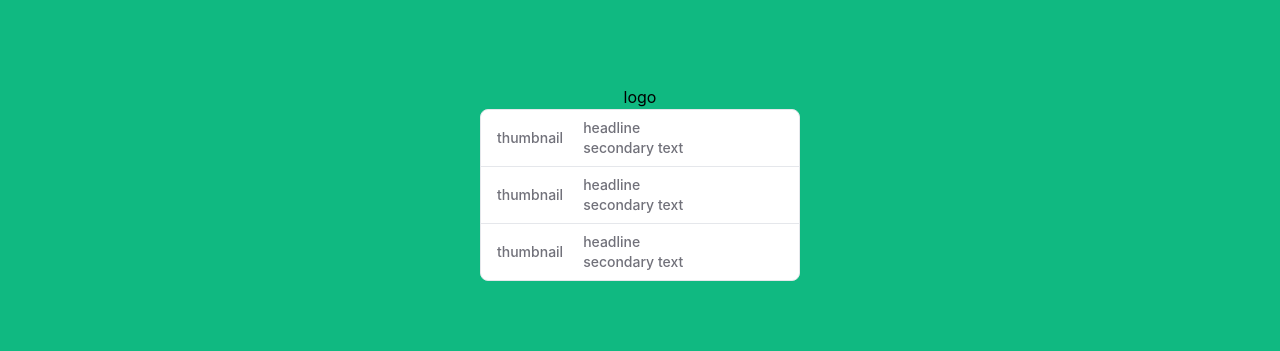
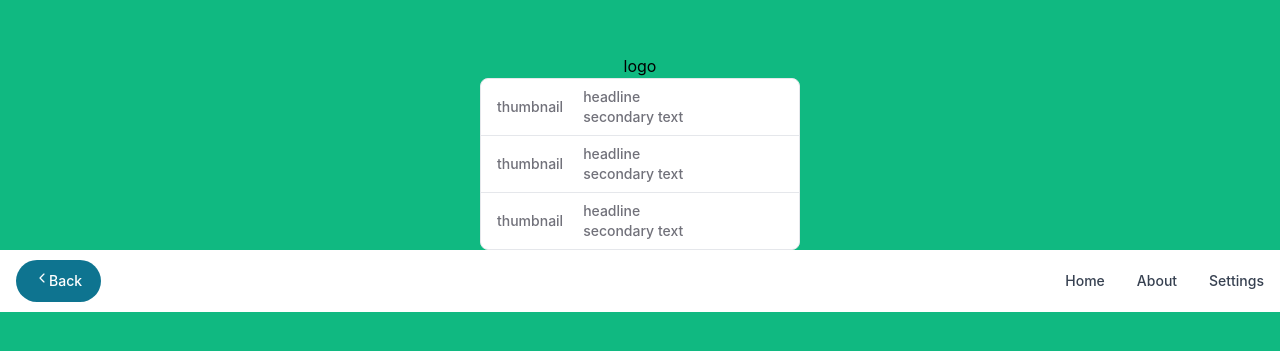
Before and after one commit to preetivadali/final-item-finder, a React (Vite) app: page / in a window 1280 px wide. Shown: the part 217-568 px from the top of the page. Built offline with nearby package versions, Linux system fonts and the light colour scheme.

Commit message:
topAppBar into flowbite

```diff
--- a/src/App.jsx
+++ b/src/App.jsx
@@ -3,6 +3,7 @@ import Login from "./components/Login";
 import ButtonFlowbite from "./lib/ButtonFlowbite";
 import ListGroup from "./lib/ListFlowbite";
 import ListFlowbite from "./lib/ListFlowbite";
+import NavbarFlowbite from "./lib/NavbarFlowbite";
 
 const App = () => {
   return (
@@ -10,6 +11,7 @@ const App = () => {
       <p>logo</p>
       {/* <ButtonFlowbite /> */}
       <ListFlowbite />
+      <NavbarFlowbite />
     </div>
   );
 };
--- /dev/null
+++ b/src/lib/NavbarFlowbite.jsx
@@ -0,0 +1,33 @@
+import { Navbar, Button } from "flowbite-react";
+import { IoIosArrowBack } from "react-icons/io";
+
+const NavbarFlowbite = () => {
+  return (
+    <>
+      <Navbar className="w-full">
+        <Button pill>
+          <IoIosArrowBack />
+          Back
+        </Button>
+
+        <Navbar.Toggle />
+
+        <Navbar.Collapse>
+          <Navbar.Link>
+            Home
+          </Navbar.Link>
+
+          <Navbar.Link>
+            About
+          </Navbar.Link>
+
+          <Navbar.Link>
+            Settings
+          </Navbar.Link>
+        </Navbar.Collapse>
+      </Navbar>
+    </>
+  );
+};
+
+export default NavbarFlowbite;
```
